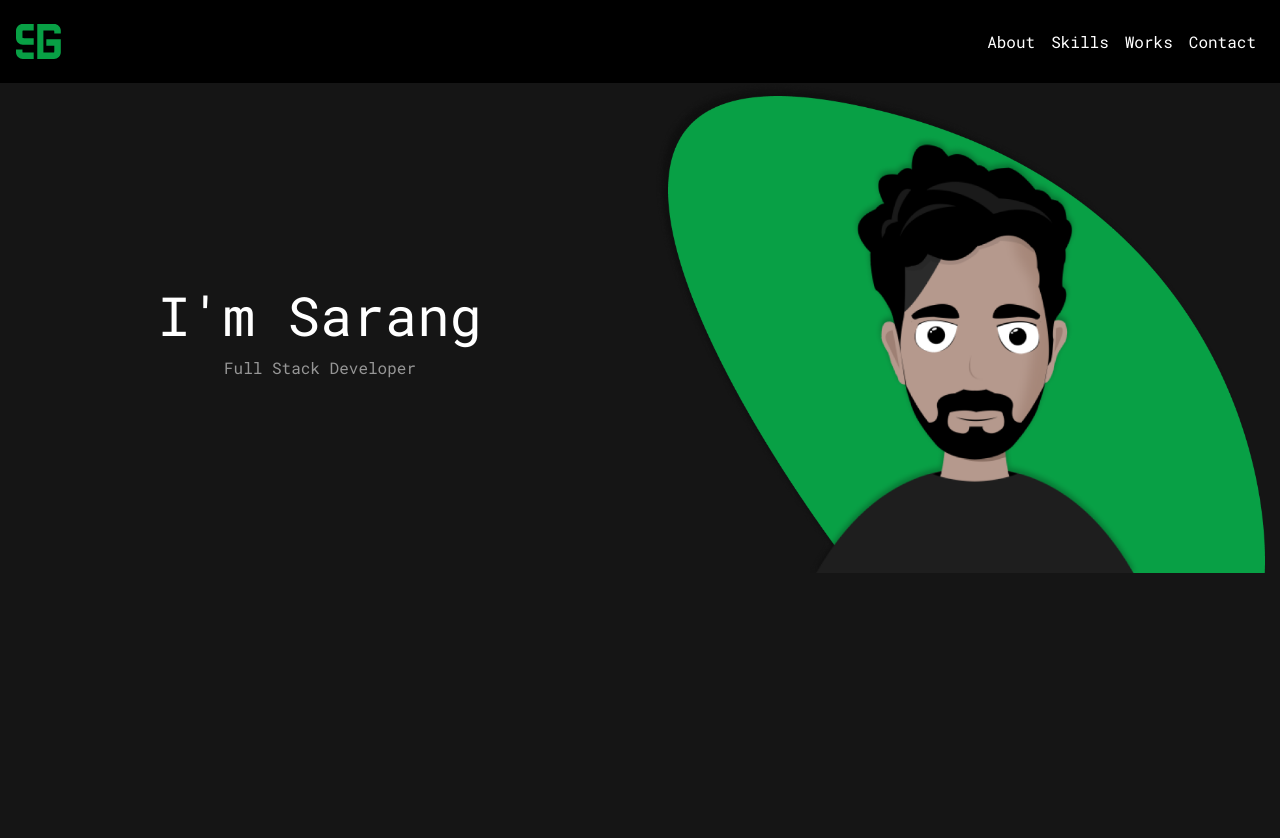
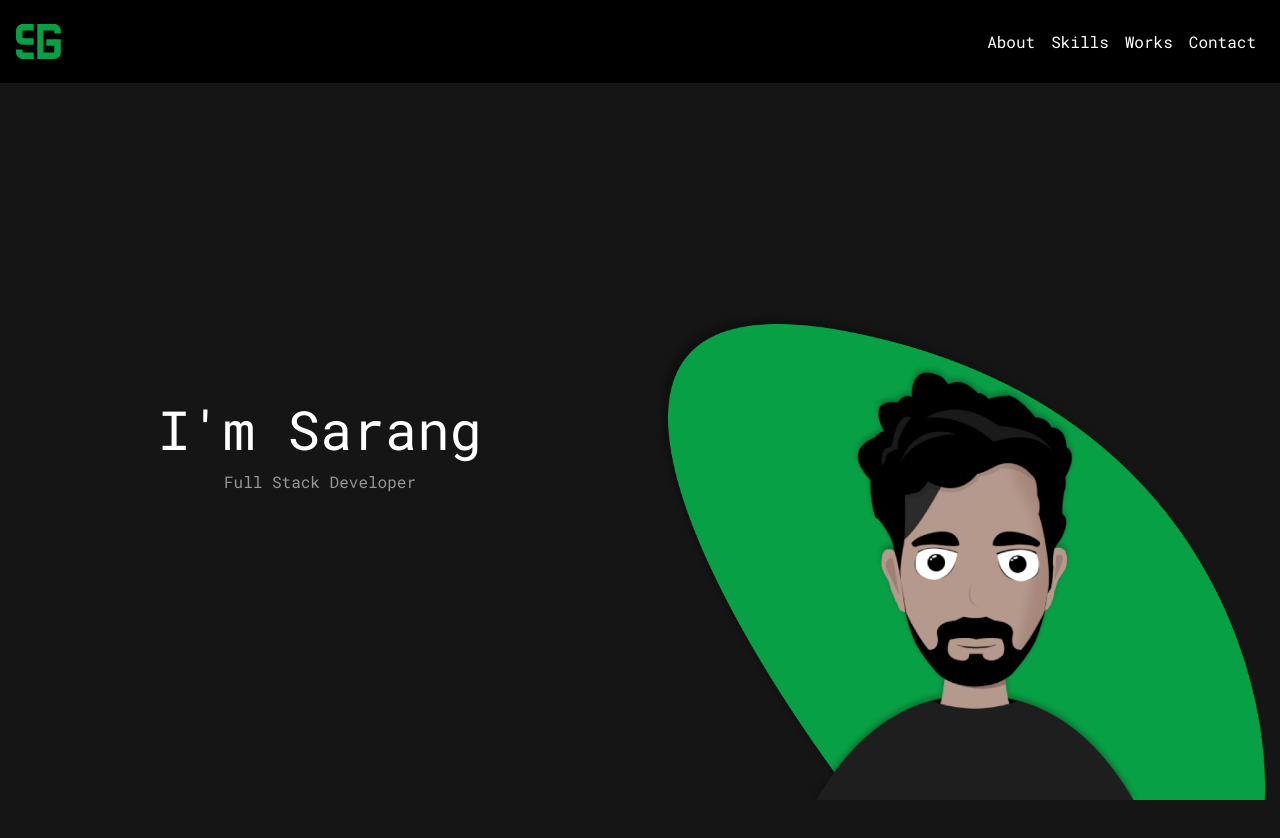
Before and after one commit to sarangnx/sarangnx.github.io, a Vue app: page / in a window 1280 px wide. Before the commit the page ends 800 px from the top, so only its background shows below. Built offline with nearby package versions, Linux system fonts and the light colour scheme.

Commit message:
added height to .home instead of main

```diff
--- a/src/views/Home.vue
+++ b/src/views/Home.vue
@@ -20,7 +20,10 @@ export default {
 @import '~rfs/scss';
 
 .home {
-    height: 100%;
+    height: var(--desktop-full-height);
+    .mobile-view > & {
+        height: var(--mobile-full-height);
+    }
 }
 
 .image-container {
```
